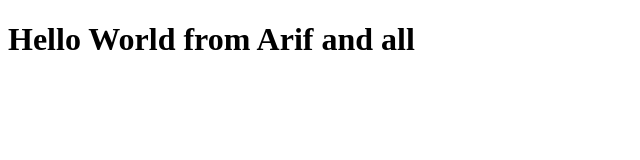
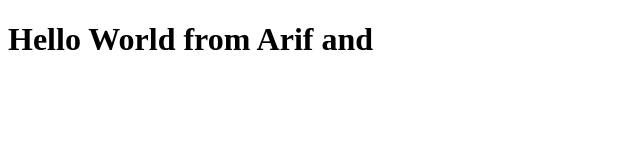
Before and after one commit to asiddiqui2020/BootCamp2020Sample3, a plain HTML site: page index.html in a window 1280 px wide. Shown: the full height of the page, 0-640 px from the left. Drawn offline with Linux system fonts and the light colour scheme.

Commit message:
updated inded.html file

```diff
--- a/index.html
+++ b/index.html
@@ -6,6 +6,6 @@
     <title>Document</title>
 </head>
 <body>
-   <h1>Hello World from Arif and all</h1>
+   <h1>Hello World from Arif and </h1>
 </body>
 </html>
```
